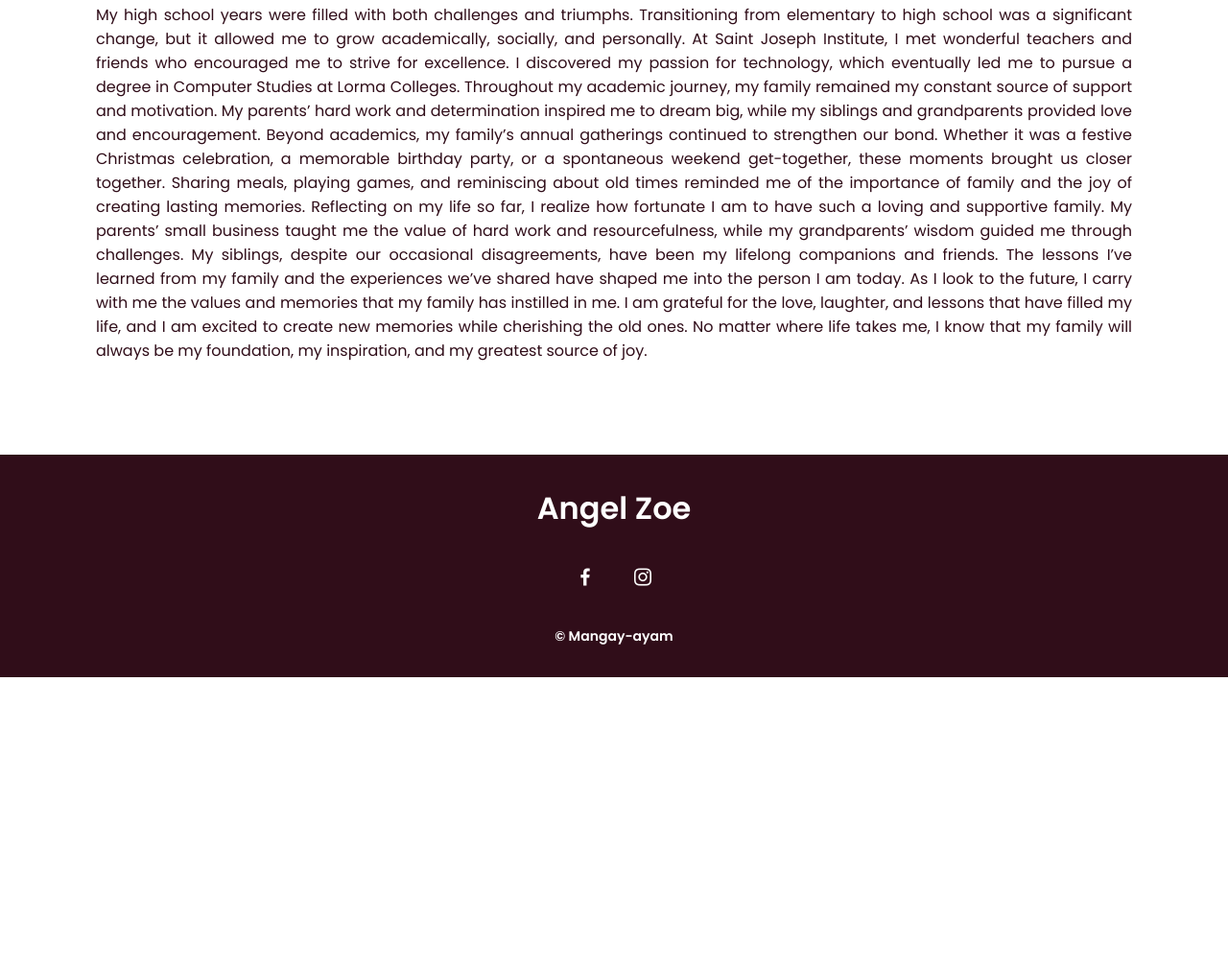
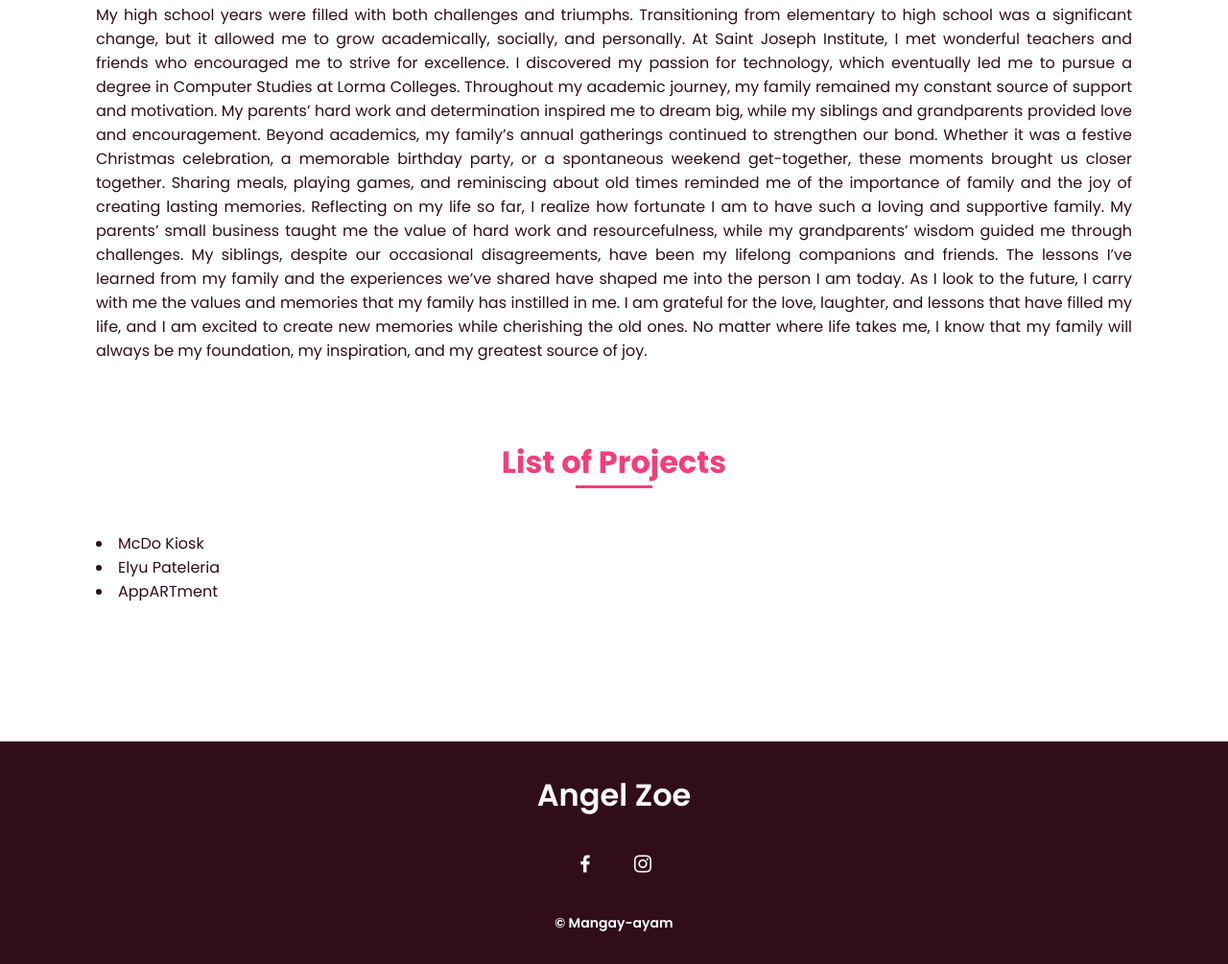
Before and after one commit to angelzoee/A1---Basic-Git-Exercise, a plain HTML site: page index.html in a window 1280 px wide. Shown: the part 2065-3070 px from the top of the page at 96% size. Before the commit the page ends 2771 px from the top, so only its background shows below. Drawn offline with nearby package versions, Linux system fonts and the light colour scheme.

Commit message:
Updated Project

```diff
--- a/index.html
+++ b/index.html
@@ -196,6 +196,24 @@
 
                 </div>
 
+                <section class="about section " id="friends">
+                    <h2 class="section-title">List of Projects</h2>
+
+                    <div class="container">
+                        <div>
+                            <p class="about__text">
+                                <li>McDo Kiosk</li>
+                                <li>Elyu Pateleria</li>
+                                <li>AppARTment</li>
+
+
+                            </p>
+
+
+                        </div>
+
+                    </div>
+
 
     </main>
 
```
